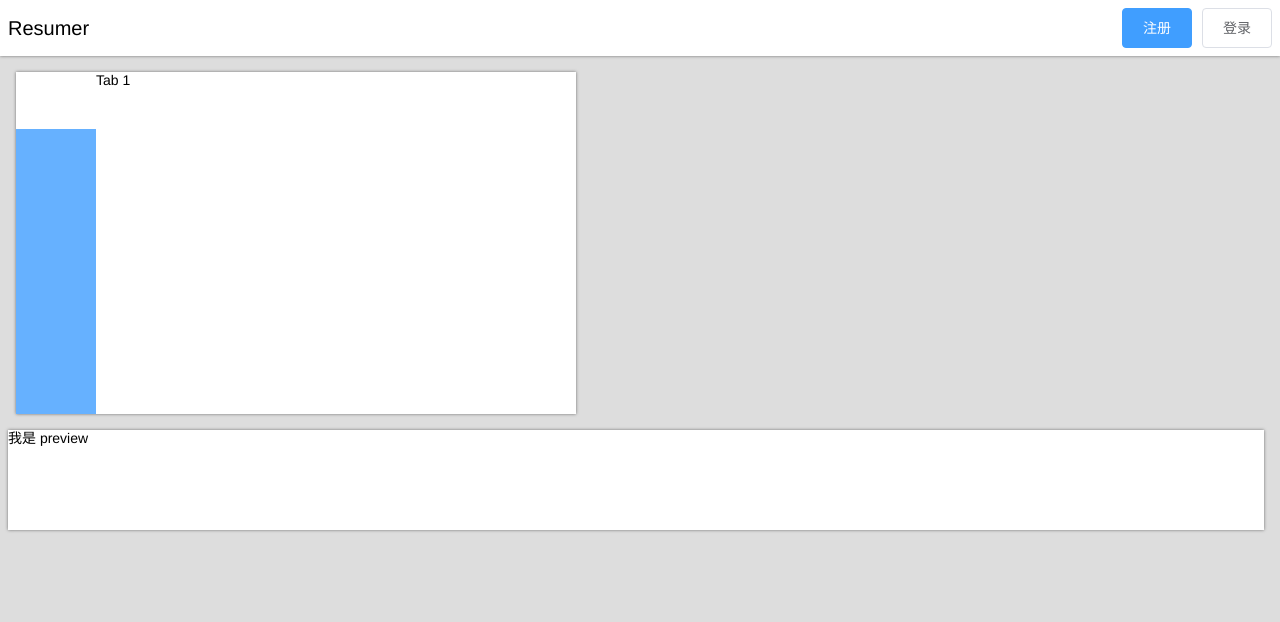
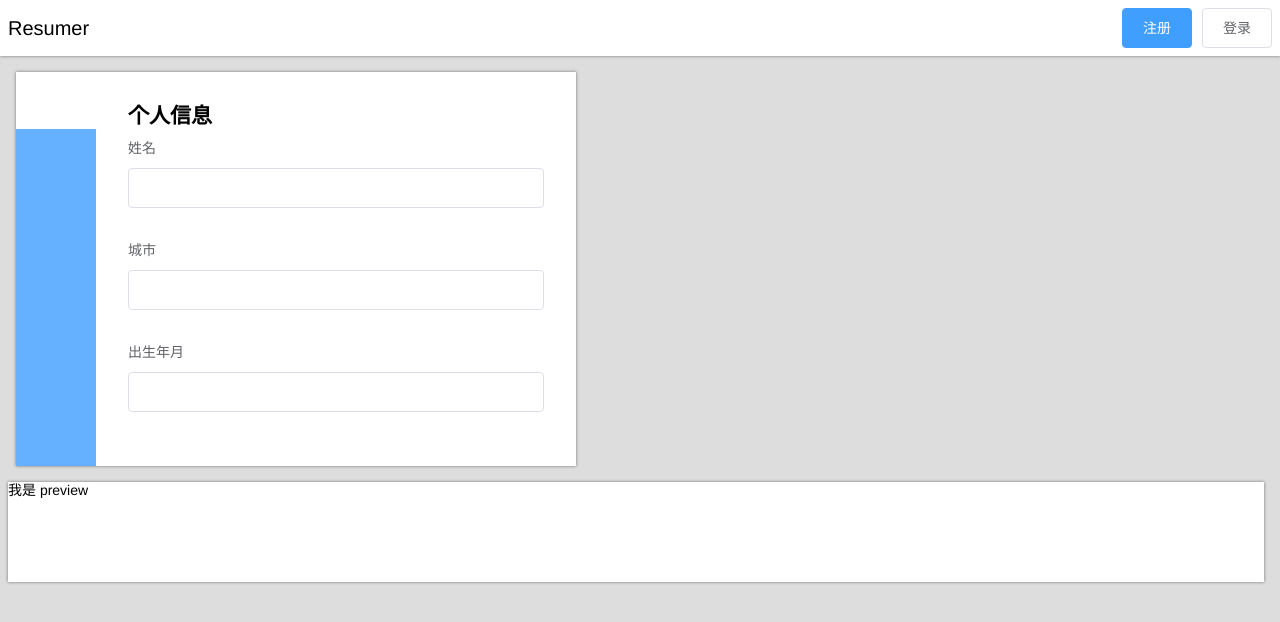
Before and after one commit to 1w1ng/vue-resume, a Vue app: page / in a window 1280 px wide. Shown: the top 622 px of the page. Built offline with nearby package versions, Linux system fonts and the light colour scheme.

Commit message:
完成 个人信息 和 工作经历 代码重构

```diff
--- a/src/App.vue
+++ b/src/App.vue
@@ -49,7 +49,7 @@ main{
     margin:16px 8px 16px 16px;
     background: #fff;
 		box-shadow: 0 0 3px hsla(0,0,0,0.5);
-		overflow: hidden;
+		overflow: auto;
   }
   > .preview{
     flex: 1;
--- a/src/components/Editor.vue
+++ b/src/components/Editor.vue
@@ -10,53 +10,100 @@
 			</ol>
 		</nav>
 		<ol class="panes">
-      <li v-for="i in [0,1,2,3,4,5]" v-bind:class="{active:currentTab === i}">
+			<li v-bind:class="{active: currentTab === 0}">
+				<ProfileEditor v-bind:profile="profile"/>
+			</li>
+			<li v-bind:class="{active: currentTab === 1}">
+				<WorkExperienceEditor v-bind:workExperience="workExperience"/>
+			</li>
+			<li v-bind:class="{active: currentTab === 2}">
+				<h2>教育背景</h2>
+			</li>
+			<li v-bind:class="{active: currentTab === 3}">
+				<h2>个人技能</h2>
+			</li>
+			<li v-bind:class="{active: currentTab === 4}">
+				<h2>项目经验</h2>
+			</li>
+			<li v-bind:class="{active: currentTab === 5}">
+				<h2>联系方式</h2>
+			</li>
+			<!-- <li v-for="i in [0,1,2,3,4,5]" v-bind:class="{active:currentTab === i}">
 				Tab {{i+1}}
-      </li>
+			</li> -->
 		</ol>
 	</div>
 </template>
 
 <script>
+import ProfileEditor from './ProfileEditor'
+import WorkExperienceEditor from './WorkExperienceEditor'
 export default {
-    data(){
+	components:{ ProfileEditor,WorkExperienceEditor },
+  data() {
     return {
       currentTab: 0,
-        icons: ['profile','work','education','skills','project','contact']
+      icons: ["profile", "work", "education", "skills", "project", "contact"],
+			profile:{
+				name:'',
+				city:'',
+				birth:''
+			},
+			workExperience:[
+				{company:'',content:''},
+			]
     }
+  },
+	methods:{
+
+	},
+	created(){
+
 	}
 }
 </script>
 
 
 <style lang="scss">
-  #editor{
+#editor {
   min-height: 100px;
   display: flex;
-    > nav{
+  > nav {
     background: #66b1ff;
     width: 80px;
     > ol > li {
       padding: 16px 0;
       text-align: center;
-        > .icon{
+      > .icon {
         width: 24px;
         height: 24px;
         fill: #fff;
       }
-        &.active{
+      &.active {
         background: #fff;
-          > .icon{
+        > .icon {
           fill: #000;
         }
       }
     }
   }
-    > .panes{
-      > li{
+  > .panes {
+		flex:1;
+		.container{
+			position: relative;
+			.el-icon-circle-close-outline{
+				position: absolute;
+				right: 0;
+				top:0;
+			}
+		}
+    > li {
       display: none;
-        &.active{
-          display:block;
+			padding: 32px;
+			height: 100%;
+			overflow: auto;
+      &.active {
+        display: block;
       }
     }
   }
--- /dev/null
+++ b/src/components/ProfileEditor.vue
@@ -0,0 +1,22 @@
+<template>
+  <div>
+    <h2>个人信息</h2>
+    <el-form>
+      <el-form-item label="姓名">
+        <el-input v-model="profile.name"></el-input>
+      </el-form-item>
+      <el-form-item label="城市">
+        <el-input v-model="profile.city"></el-input>
+      </el-form-item>
+      <el-form-item label="出生年月">
+        <el-input v-model="profile.birth"></el-input>
+      </el-form-item>
+    </el-form>
+  </div>
+</template>
+
+<script>
+  export default {
+    props: ['profile']
+  }
+</script>
--- /dev/null
+++ b/src/components/WorkExperienceEditor.vue
@@ -0,0 +1,35 @@
+<template>
+  <div>
+    <h2>工作经历</h2>
+    <el-form>
+      <div class="container" v-for="(work,index) in workExperience">
+        <el-form-item label="公司">
+          <el-input v-model="work.company"></el-input>
+        </el-form-item>
+        <el-form-item label="工作内容">
+          <el-input v-model="work.content"></el-input>
+        </el-form-item>
+        <i class="el-icon-circle-close-outline" v-on:click="removeWorkExperience(index)"></i>
+        <hr>
+      </div>
+      <el-button type="primary" v-on:click="addWorkExperience">添加</el-button>
+    </el-form>
+  </div>
+</template>
+
+<script>
+  export default {
+    props: ['workExperience'],
+    methods:{
+      addWorkExperience(){
+			  this.workExperience.push({
+				  company:'',
+				  content:''
+			  })
+		  },
+		  removeWorkExperience(index){
+			  this.workExperience.splice(index,1)
+		  }
+	  }
+  }
+</script>
```
Lines whose indentation alone changed are shown as unchanged.
